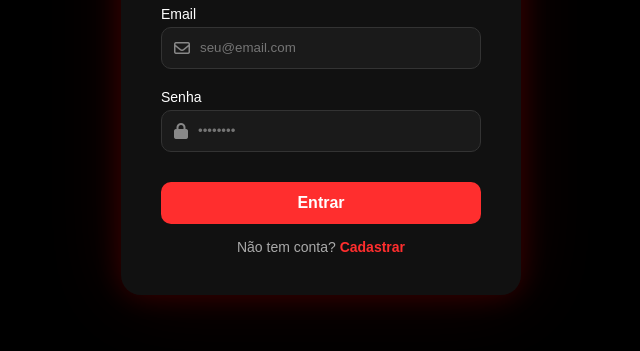
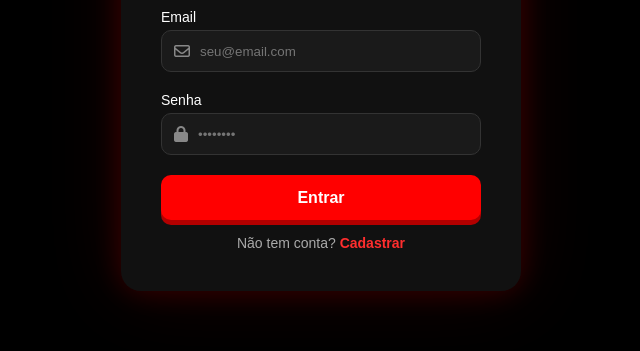
Before and after one commit to Vit0r102/Carros, a plain HTML site: page login.html in a window 1280 px wide. Shown: the part 299-650 px from the top of the page, without its empty margins (319-959 px from the left). Drawn offline with Linux system fonts and the light colour scheme.

Commit message:
Conexão estabelecida em index.

```diff
--- a/cadastro.css
+++ b/cadastro.css
@@ -69,24 +69,28 @@ h2 {
 }
 
 .btn {
+  display: inline-flex;
+  justify-content: center;
+  align-items: center;
   width: 100%;
-  padding: 12px;
-  background: #ff2e2e;
-  border: none;
+  height: 45px;
+  background: #ff0000;
+  color: white;
+  text-decoration: none;
   border-radius: 10px;
-  color: white;
-  font-size: 16px;
   font-weight: bold;
-  cursor: pointer;
-  margin-top: 10px;
-  transition: 0.3s;
+  transition: all 0.15s ease;
+  box-shadow: 0 5px 0 #b30000;
 }
 
 .btn:hover {
   background: #ff0000;
-  box-shadow: 0 0 15px rgba(255, 0, 0, 0.6);
 }
 
+.btn:active {
+  transform: translateY(4px);
+  box-shadow: 0 1px 0 #b30000;
+}
 .login-link {
   text-align: center;
   margin-top: 15px;
--- a/login.html
+++ b/login.html
@@ -31,7 +31,7 @@
         </div>
       </div>
 
-      <button type="submit" class="btn">Entrar</button>
+      <a href="index.html" class="btn">Entrar</a>
 
       <p class="login-link">
         Não tem conta? <a href="cadastro.html">Cadastrar</a>
```
Also changed, not shown: cadastro.html (+1 -1 lines).
